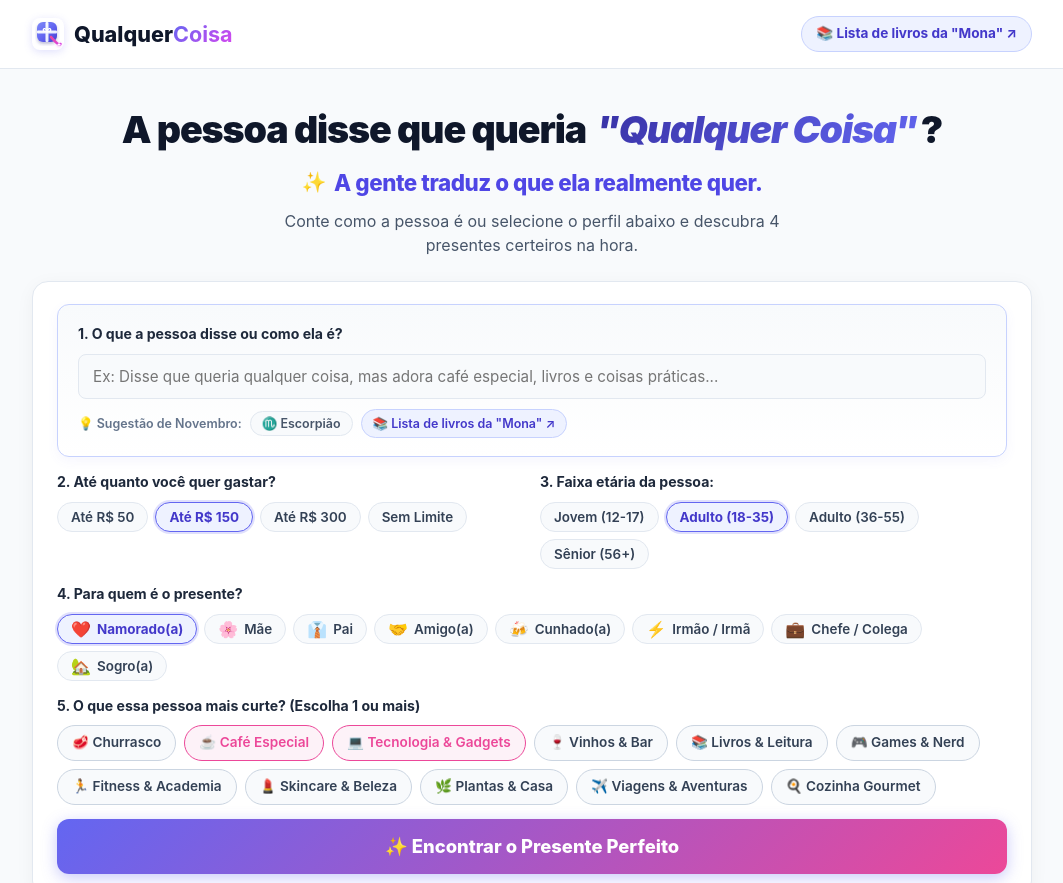
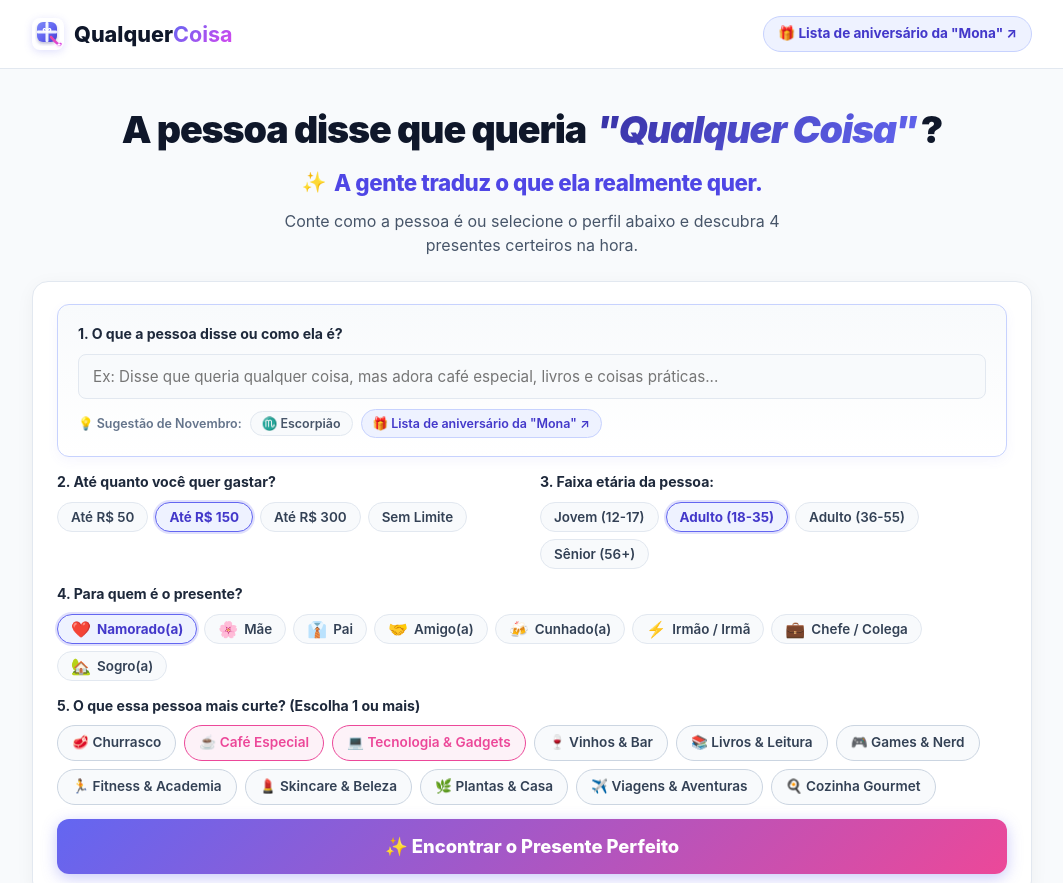
Before and after one commit to qualquercoisapresentes08/qualquercoisapresentes, a plain HTML site: page index.html in a window 1280 px wide. Shown: the top 883 px of the page, without its empty margins (108-1171 px from the left). Drawn offline with Linux system fonts and the light colour scheme.

Commit message:
Atualiza texto para Lista de aniversario da Mona

```diff
--- a/index.html
+++ b/index.html
@@ -357,7 +357,7 @@
         <span>Qualquer<strong>Coisa</strong></span>
       </a>
       <a href="https://www.amazon.com.br/hz/wishlist/ls/2HHRVZEVE3M3D?ref_=wl_share" target="_blank" rel="noopener noreferrer" class="nav-wishlist-link">
-        📚 Lista de livros da "Mona" ↗
+        🎁 Lista de aniversário da "Mona" ↗
       </a>
     </div>
   </header>
@@ -392,7 +392,7 @@
             ♏ Escorpião
           </button>
           <a href="https://www.amazon.com.br/hz/wishlist/ls/2HHRVZEVE3M3D?ref_=wl_share" target="_blank" rel="noopener noreferrer" class="quick-suggest-chip quick-suggest-link">
-            📚 Lista de livros da "Mona" ↗
+            🎁 Lista de aniversário da "Mona" ↗
           </a>
         </div>
       </div>
```
